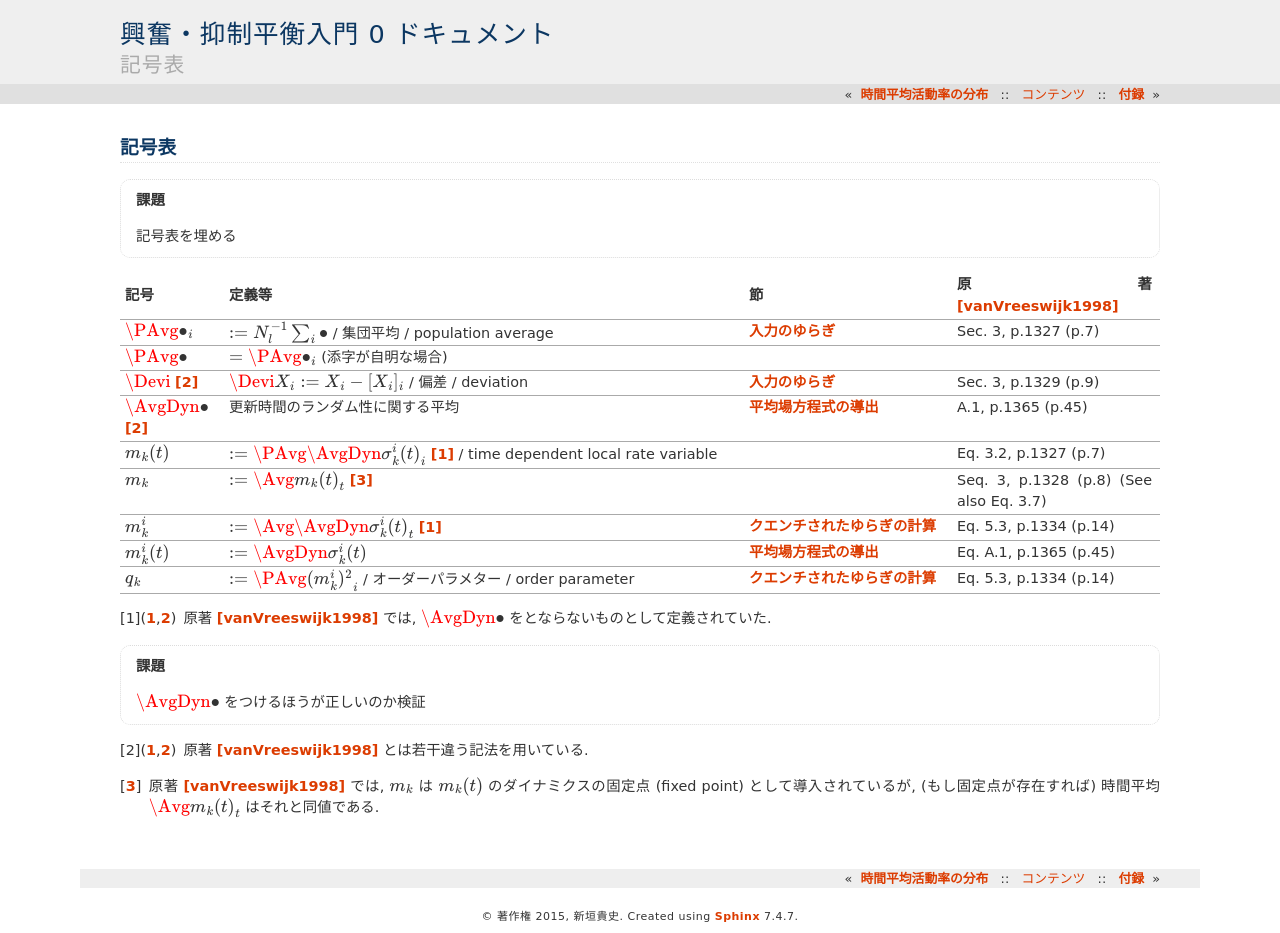
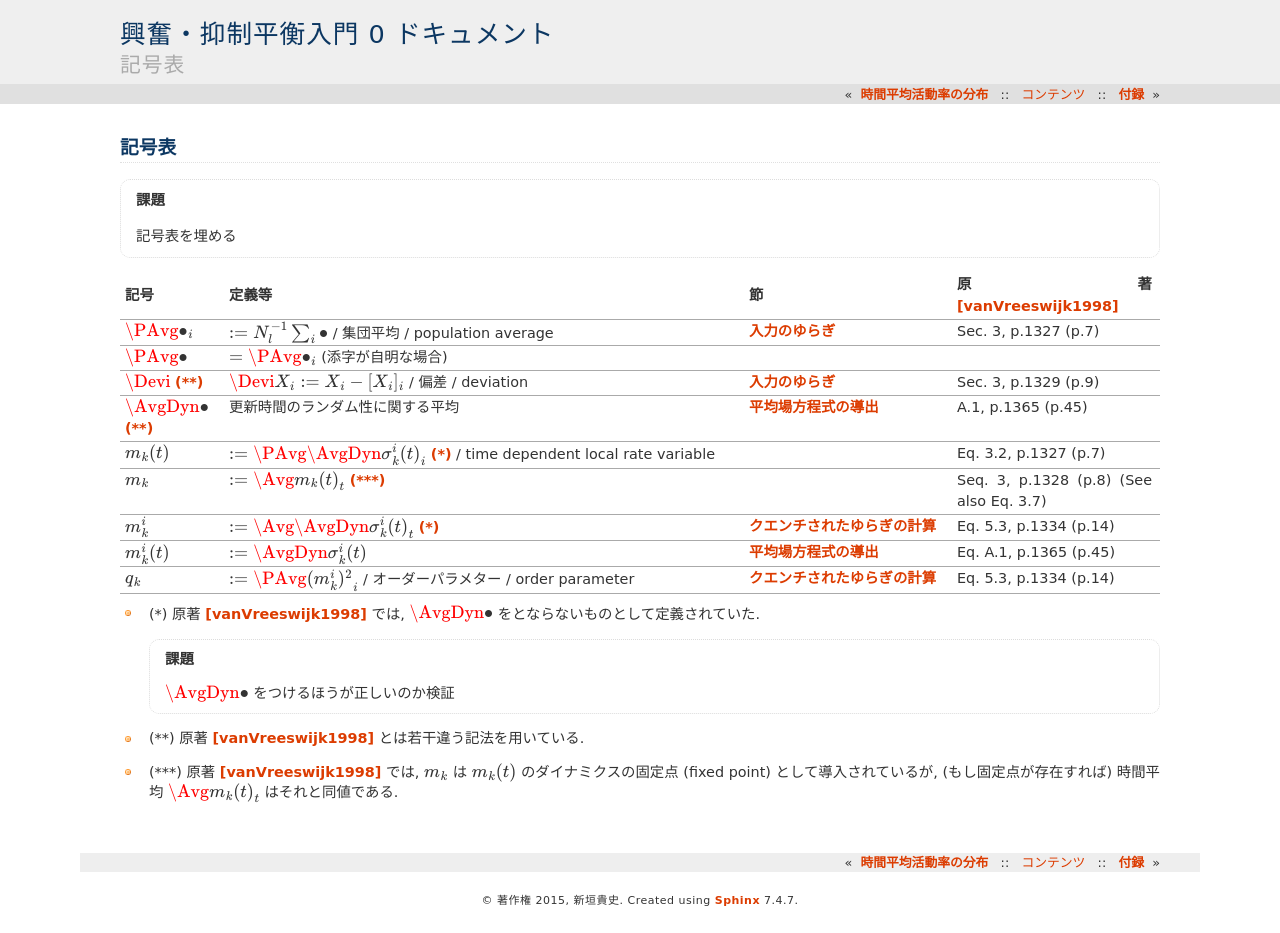
Before and after one commit to tkf/balance-tutorial-ja, a Sphinx documentation site: the page built from source/binary_network/notations.rst, in a window 1280 px wide. Built offline with Sphinx 7.4.7, drawn with Linux system fonts in a browser that asks for light colours; formulas are drawn with MathJax 3; part of the change alters nothing that is shown.

```diff
--- a/source/binary_network/notations.rst
+++ b/source/binary_network/notations.rst
@@ -24,31 +24,31 @@
      -
      -
    * - :math:`\Devi`
-       [#diff-sym]_
+       |nb:diff-sym|_
      - :math:`\Devi X_i := X_i - [X_i]_i` /
        偏差 /
        deviation
      - :ref:`fluctuations-of-input`
      - Sec. 3, p.1329 (p.9)
    * - :math:`\AvgDyn{\bullet}`
-       [#diff-sym]_
+       |nb:diff-sym|_
      - 更新時間のランダム性に関する平均
      - :ref:`mft`
      - A.1, p.1365 (p.45)
    * - :math:`m_k(t)`
      - :math:`:= \PAvg{\AvgDyn{\sigma_k^i(t)}}_i`
-       [#AvgDyn]_ /
+       |nb:AvgDyn|_ /
        time dependent local rate variable
      -
      - Eq. 3.2, p.1327 (p.7)
    * - :math:`m_k`
-     - :math:`:= \Avg{m_k(t)}_t` [#]_
+     - :math:`:= \Avg{m_k(t)}_t` |nb:def-mk|_
      -
      - Seq. 3, p.1328 (p.8)
        (See also Eq. 3.7)
    * - :math:`m_k^i`
      - :math:`:= \Avg{\AvgDyn{\sigma_k^i(t)}}_t`
-       [#AvgDyn]_
+       |nb:AvgDyn|_
      - :ref:`quenched-fluctuations`
      - Eq. 5.3, p.1334 (p.14)
    * - :math:`m_k^i (t)`
@@ -68,14 +68,33 @@
      -
      -
 
-.. [#AvgDyn] 原著 [vanVreeswijk1998]_ では, :math:`\AvgDyn{\bullet}`
-   をとならないものとして定義されていた.
+..
+   NOTE: table 内 footnote は latex 出力が対応してないので,
+   ↓ではマニュアル footenote のようなことをしている
 
-   .. todo:: :math:`\AvgDyn{\bullet}` をつけるほうが正しいのか検証
+- .. |nb:AvgDyn| replace:: (*)
+  .. _`nb:AvgDyn`: fn-AvgDyn_
+  .. _fn-AvgDyn:
 
-.. [#diff-sym] 原著 [vanVreeswijk1998]_ とは若干違う記法を用いている.
+  |nb:AvgDyn|
+  原著 [vanVreeswijk1998]_ では, :math:`\AvgDyn{\bullet}`
+  をとならないものとして定義されていた.
 
-.. [#] 原著 [vanVreeswijk1998]_ では, :math:`m_k`
-   は :math:`m_k(t)` のダイナミクスの固定点 (fixed point)
-   として導入されているが, (もし固定点が存在すれば)
-   時間平均 :math:`\Avg{m_k(t)}_t` はそれと同値である.
+  .. todo:: :math:`\AvgDyn{\bullet}` をつけるほうが正しいのか検証
+
+- .. |nb:diff-sym| replace:: (\*\*)
+  .. _`nb:diff-sym`: fn-diff-sym_
+  .. _fn-diff-sym:
+
+  |nb:diff-sym|
+  原著 [vanVreeswijk1998]_ とは若干違う記法を用いている.
+
+- .. |nb:def-mk| replace:: (\*\*\*)
+  .. _`nb:def-mk`: fn-def-mk_
+  .. _fn-def-mk:
+
+  |nb:def-mk|
+  原著 [vanVreeswijk1998]_ では, :math:`m_k`
+  は :math:`m_k(t)` のダイナミクスの固定点 (fixed point)
+  として導入されているが, (もし固定点が存在すれば)
+  時間平均 :math:`\Avg{m_k(t)}_t` はそれと同値である.
```
